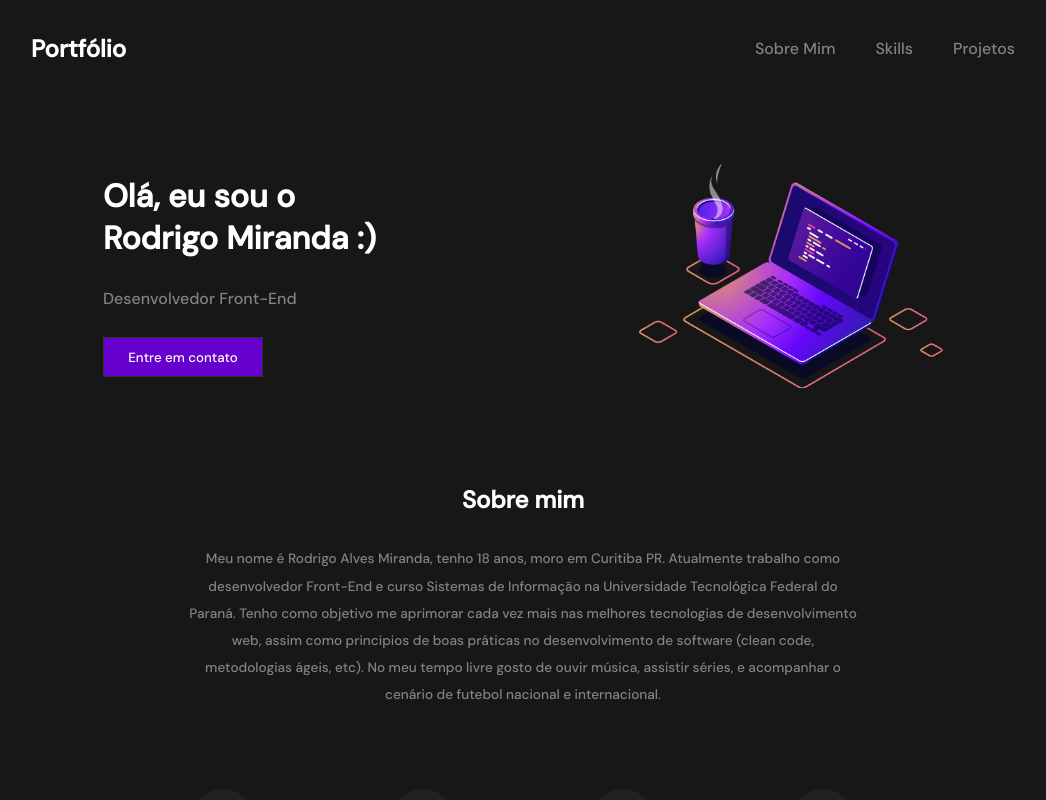
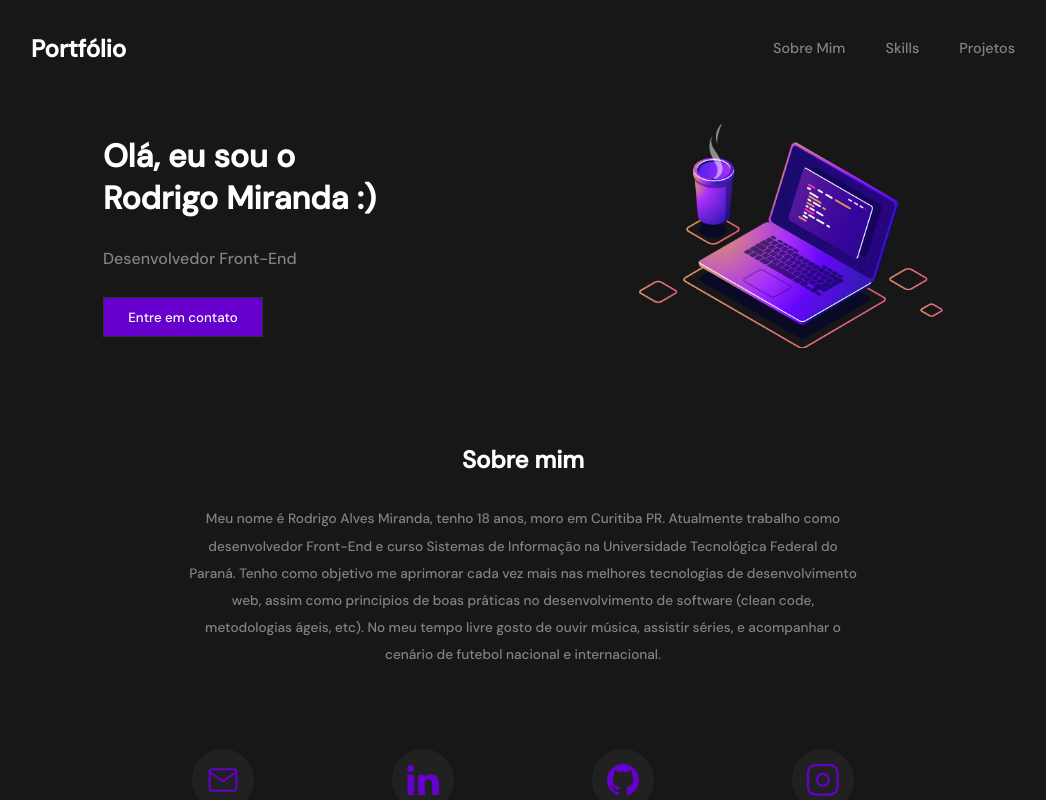
Before and after one commit to rodrigo-miranda18/Portfolio, a Next.js app: page / in a window 1280 px wide. Shown: the top 800 px of the page, without its empty margins (117-1163 px from the left). Built offline with nearby package versions, Linux system fonts and the light colour scheme.

Commit message:
Update Header effects and styles

```diff
--- a/src/components/Header/index.jsx
+++ b/src/components/Header/index.jsx
@@ -32,9 +32,15 @@ const Header = () => {
           </CloseButtonContainer>
         )}
 
-        <Link href="#about">Sobre Mim</Link>
-        <Link href="#skills">Skills</Link>
-        <Link href="#projects">Projetos</Link>
+        <Link href="#about" onClick={() => setIsOpen(false)}>
+          Sobre Mim
+        </Link>
+        <Link href="#skills" onClick={() => setIsOpen(false)}>
+          Skills
+        </Link>
+        <Link href="#projects" onClick={() => setIsOpen(false)}>
+          Projetos
+        </Link>
       </Links>
     </Container>
   )
--- a/src/components/Header/styles.js
+++ b/src/components/Header/styles.js
@@ -5,8 +5,13 @@ export const Container = styled.div`
   align-items: center;
   justify-content: space-between;
 
+  position: fixed;
+  z-index: 2;
+
+  width: 100%;
   height: 6rem;
   padding: 0 9.25rem;
+  background: var(--black-100);
 
   @media (max-width: 880px) {
     padding: 0 7rem;
@@ -64,6 +69,11 @@ export const CloseButtonContainer = styled.div`
 
 export const Link = styled.a`
   color: var(--gray);
-  font-size: 1rem;
+  font-size: 0.9rem;
   text-decoration: none;
+
+  :hover {
+    transition: 0.4s;
+    color: var(--purple);
+  }
 `
--- a/src/components/Presentation/styles.js
+++ b/src/components/Presentation/styles.js
@@ -5,6 +5,7 @@ export const Container = styled.div`
   justify-content: space-between;
   align-items: center;
 
+  margin-top: 3.5rem;
   gap: 14rem;
 
   @media (max-width: 1024px) {
```
